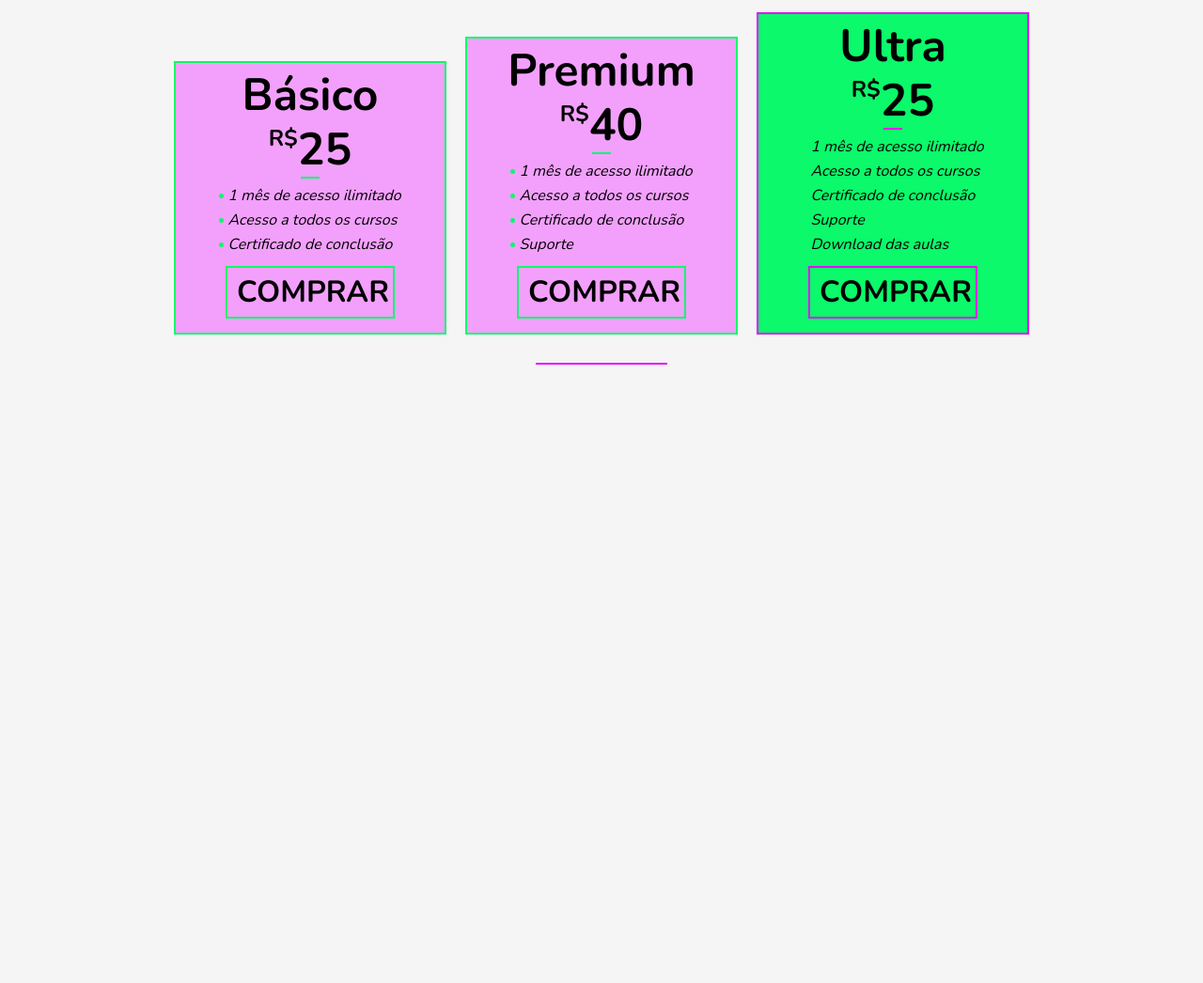
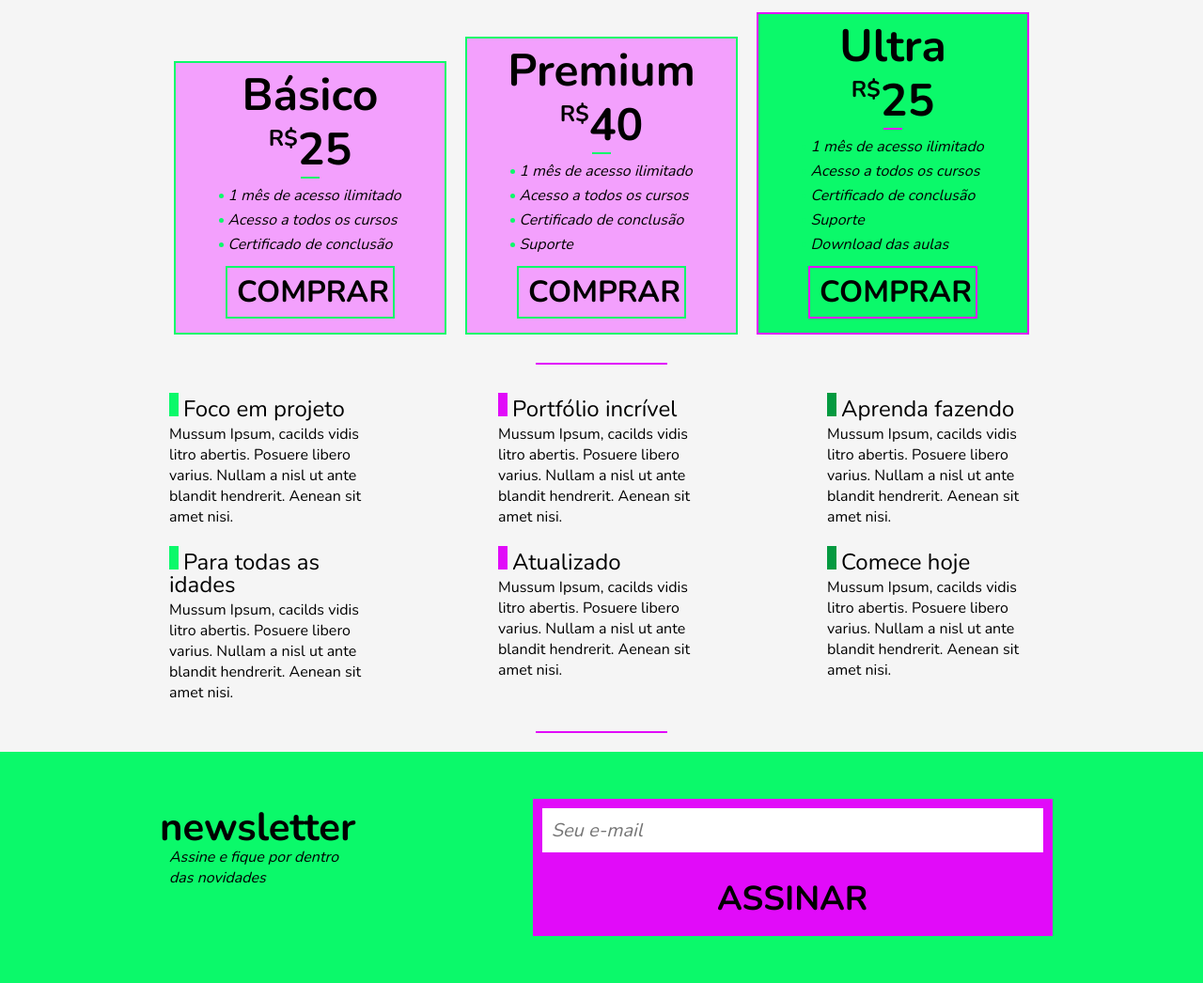
Before and after one commit to DeniseBarbosa/Projeto-Layout-Site-Vendas, a plain HTML site: page frontbox-starter-files-main/frontbox-starter-files-main/index.html in a window 1280 px wide. Shown: the part 1368-2414 px from the top of the page at 94% size. Before the commit the page ends 1776 px from the top, so only its background shows below. Drawn offline with nearby package versions, Linux system fonts and the light colour scheme.

Commit message:
resolvendo bugs

```diff
--- a/frontbox-starter-files-main/frontbox-starter-files-main/css/styles.css
+++ b/frontbox-starter-files-main/frontbox-starter-files-main/css/styles.css
@@ -235,11 +235,104 @@ a:link{
 /**********************************/
 /* 7. Vantagens
 /**********************************/
+.vantagens{
+	max-width: 960px;
+	margin: 0 auto;
+	display: flex;
+	flex-wrap: wrap;
+	justify-content: space-between;
+}
+.vantagem{
+	max-width: 240px;
+	margin: 10px;
+}
+.vantagem__titulo{
+	font-size: 1.5rem;
+	margin-bottom: 5px;
+	margin-left: 10px;
+}
 
+.vantagem__titulo::before{
+	content: "";
+	display: inline-block;
+	width: 10px;
+	height: 25px;
+	margin-right: 5px;
+}
+.vantagem:nth-of-type(3n+1) .vantagem__titulo::before{
+	background-color: var(--clr-verde-claro);
+}
+.vantagem:nth-of-type(3n+2) .vantagem__titulo::before{
+	background-color: var(--clr-rosa-escuro);
+}
+.vantagem:nth-of-type(3n+3) .vantagem__titulo::before{
+	background-color: var(--clr-verde-escuro);
+}
+@media(max-width: 800px){
+	.vantagem{
+		max-width: 220px;
+	}
+}
 /**********************************/
 /* 8. Newsletter
 /**********************************/
 
+.newsletter{
+	background-color: var(--clr-verde-claro);
+}
+.newsletter-c{
+	max-width: 960px;
+	margin: 0 auto;
+	padding: 50px 0;
+	display: flex;
+	flex-wrap: wrap;
+}
+.newsletter-info{
+	flex:  1 1 260px;
+	padding: 10px;
+}
+.newsletter-info__titulo{
+	font-size: 2.62rem;
+	font-weight: bold;
+}
+.newsletter-info__descricao{
+	font-style: italic;
+}
+.newsletter-form__input{
+	flex: 3 1 260px;
+	font-size: 1.25rem;
+	width: 325px;
+	color: black;
+	font-style: italic;
+	font-family: var(--ff-primary);
+	border: 10px solid var(--clr-rosa-escuro
+	);
+	padding: 10px;
+	margin: 0;
+	border-radius: 0px;
+}
+
+.newsletter-form__submit{
+	flex: 1 1 260px;
+	width: 192px;
+	font-family: var(--ff-primary);
+	font-size: 2.25rem;
+	font-weight: bold;
+	text-transform: uppercase;
+	background-color: var(--clr-rosa-escuro);
+	color: black;
+	cursor: pointer;
+	border: none;
+	padding: 15px;
+}
+
+.newsletter-form{
+	flex: 2 1 260px;
+	display: flex;
+	flex-wrap: wrap;
+
+}
+
 /**********************************/
 /* 9. Footer
 /**********************************/
--- a/frontbox-starter-files-main/frontbox-starter-files-main/index.html
+++ b/frontbox-starter-files-main/frontbox-starter-files-main/index.html
@@ -136,5 +136,69 @@
 
 </section><!--planos fechamento-->
 	<hr>
+	<section class="vantagens" id="vantagens">
+		<div class="vantagem">
+			<h2 class="vantagem__titulo">Foco em projeto</h2>
+			<p class="vantagem__descricao">Mussum Ipsum, cacilds vidis litro abertis. Posuere libero varius. Nullam a nisl
+				ut ante blandit hendrerit. Aenean sit
+				amet nisi.</p>
+		</div>
+
+		<div class="vantagem">
+			<h2 class="vantagem__titulo">Portfólio incrível</h2>
+			<p class="vantagem__descricao">Mussum Ipsum, cacilds vidis litro abertis. Posuere libero varius. Nullam a nisl
+				ut
+				ante blandit hendrerit. Aenean sit
+				amet nisi.</p>
+		</div>
+
+		<div class="vantagem">
+			<h2 class="vantagem__titulo">Aprenda fazendo</h2>
+			<p class="vantagem__descricao">Mussum Ipsum, cacilds vidis litro abertis. Posuere libero varius. Nullam a nisl
+				ut
+				ante blandit hendrerit. Aenean sit
+				amet nisi.</p>
+		</div>
+
+		<div class="vantagem">
+			<h2 class="vantagem__titulo">Para todas as idades</h2>
+			<p class="vantagem__descricao">Mussum Ipsum, cacilds vidis litro abertis. Posuere libero varius. Nullam a nisl
+				ut
+				ante blandit hendrerit. Aenean sit
+				amet nisi.</p>
+		</div>
+
+		<div class="vantagem">
+			<h2 class="vantagem__titulo">Atualizado</h2>
+			<p class="vantagem__descricao">Mussum Ipsum, cacilds vidis litro abertis. Posuere libero varius. Nullam a nisl
+				ut
+				ante blandit hendrerit. Aenean sit
+				amet nisi.</p>
+		</div>
+
+		<div class="vantagem">
+			<h2 class="vantagem__titulo">Comece hoje</h2>
+			<p class="vantagem__descricao">Mussum Ipsum, cacilds vidis litro abertis. Posuere libero varius. Nullam a nisl
+				ut
+				ante blandit hendrerit. Aenean sit
+				amet nisi.</p>
+		</div>
+
+	</section><!--vantagens fechamento-->
+	<hr>
+	<section class="newsletter">
+		<div class="newsletter-c">
+			<div class="newsletter-info">
+				<h2 class="newsletter-info__titulo">newsletter</h2>
+				<p class="newsletter-info__descricao">Assine e fique por dentro <br/>das novidades</p>
+			</div><!--newsletter-info fechamento-->
+
+			<form action="" class="newsletter-form">
+				<input type="text" placeholder="Seu e-mail" class="newsletter-form__input">
+				<button type="submit" class="newsletter-form__submit">Assinar</button>
+			</form><!--newsletter-form fechamento-->
+
+		</div><!--newsletter-c fechamento-->
+	</section><!--newsletter fechamento-->
 </body>
 </html>
```
